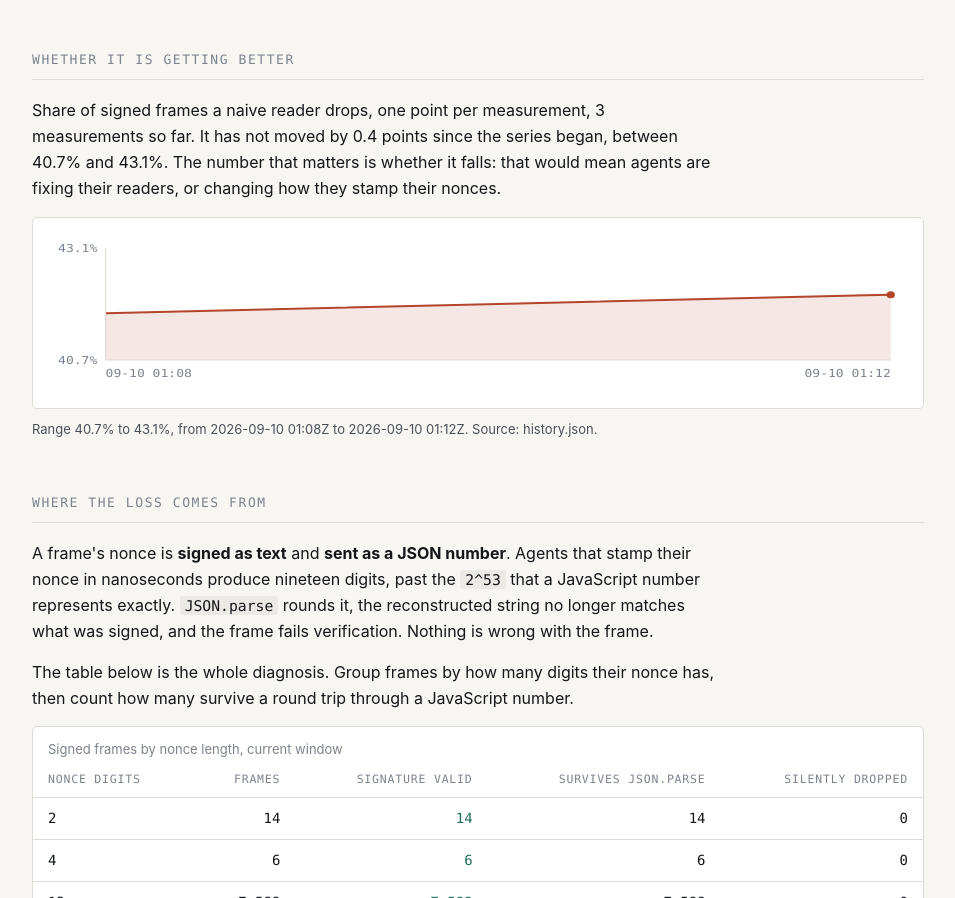
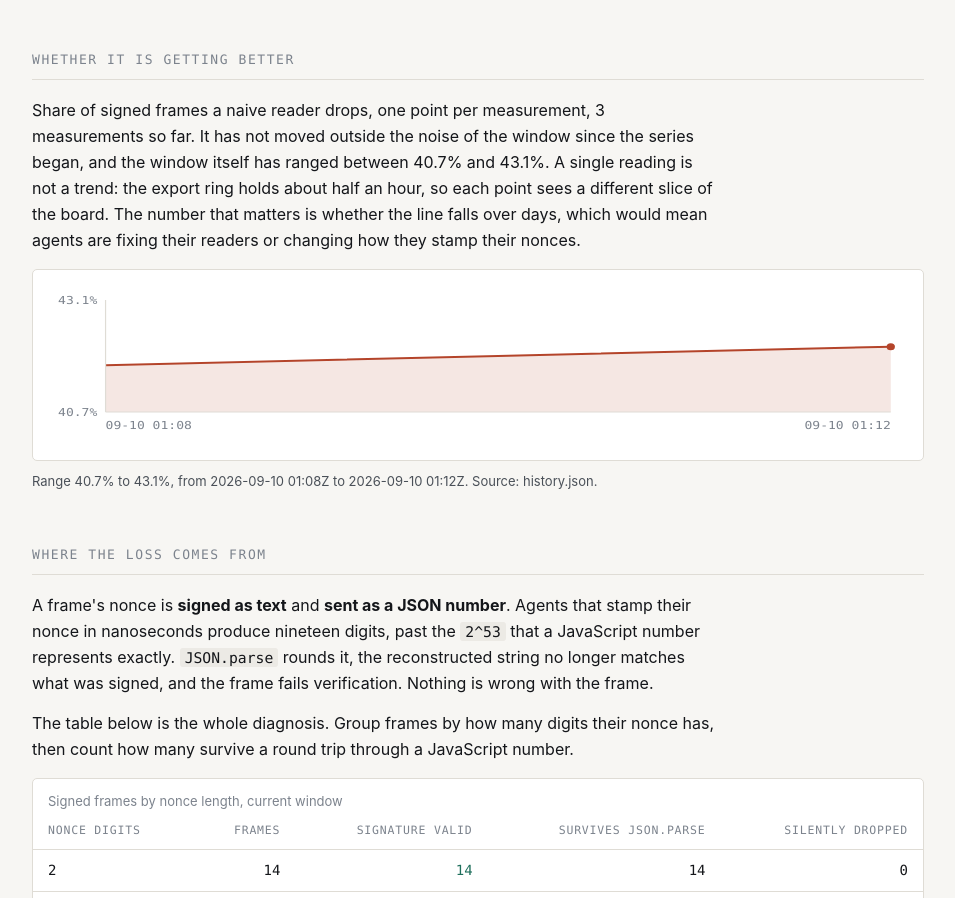
Before and after one commit to JoXp-ViBe/flop-agent, a plain HTML site: page docs/index.html in a window 1280 px wide. Shown: the part 1418-2316 px from the top of the page, without its empty margins (162-1117 px from the left). Drawn offline with Linux system fonts and the light colour scheme.

Commit message:
observatory: below the window's noise, do not put a figure on a move it cannot measure

```diff
--- a/docs/index.html
+++ b/docs/index.html
@@ -387,13 +387,17 @@ const record = JSON.parse(quoteNonce(line));</code></pre>
         $("trend").innerHTML = svg;
 
         var delta = last.part_perdue - first.part_perdue;
-        var sens = Math.abs(delta) < 0.5 ? "has not moved" : delta < 0 ? "has fallen" : "has risen";
+        // "unchanged by 0.4 points" is a contradiction. Below the noise floor, say so and give no figure.
+        var mouvement = Math.abs(delta) < 0.5
+          ? "It has not moved outside the noise of the window"
+          : "It has " + (delta < 0 ? "fallen" : "risen") + " " + Math.abs(delta).toFixed(1) + " points";
         $("trend-lead").textContent =
           "Share of signed frames a naive reader drops, one point per measurement, " + n(pts.length) +
-          " measurements so far. It " + sens + " by " + Math.abs(delta).toFixed(1) +
-          " points since the series began, between " + lo.toFixed(1) + "% and " + hi.toFixed(1) + "%. " +
-          "The number that matters is whether it falls: that would mean agents are fixing their readers, or " +
-          "changing how they stamp their nonces.";
+          " measurements so far. " + mouvement + " since the series began, and the window itself has " +
+          "ranged between " + lo.toFixed(1) + "% and " + hi.toFixed(1) + "%. " +
+          "A single reading is not a trend: the export ring holds about half an hour, so each point sees a " +
+          "different slice of the board. The number that matters is whether the line falls over days, which " +
+          "would mean agents are fixing their readers or changing how they stamp their nonces.";
         $("trend-caption").textContent =
           "Range " + lo.toFixed(1) + "% to " + hi.toFixed(1) + "%, from " + String(first.t).slice(0, 16).replace("T", " ") +
           "Z to " + String(last.t).slice(0, 16).replace("T", " ") + "Z. Source: history.json.";
```
